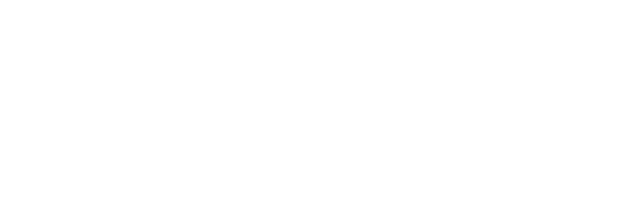
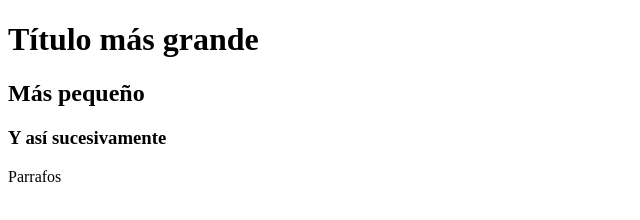
Before and after one commit to shun98765/clase2W, a plain HTML site: page index.html in a window 1280 px wide. Shown: the whole page, without its empty margins (0-640 px from the left). Drawn offline with Linux system fonts and the light colour scheme.

Commit message:
modificacion en div

```diff
--- a/index.html
+++ b/index.html
@@ -10,6 +10,11 @@
     <title>Document</title>
 </head>
 <body>
-
+    <div>
+        <h1>Título más grande</h1>
+        <h2>Más pequeño</h2>
+        <h3>Y así sucesivamente</h3>
+        <p>Parrafos</p>
+    </div>
 </body>
 </html>
```
